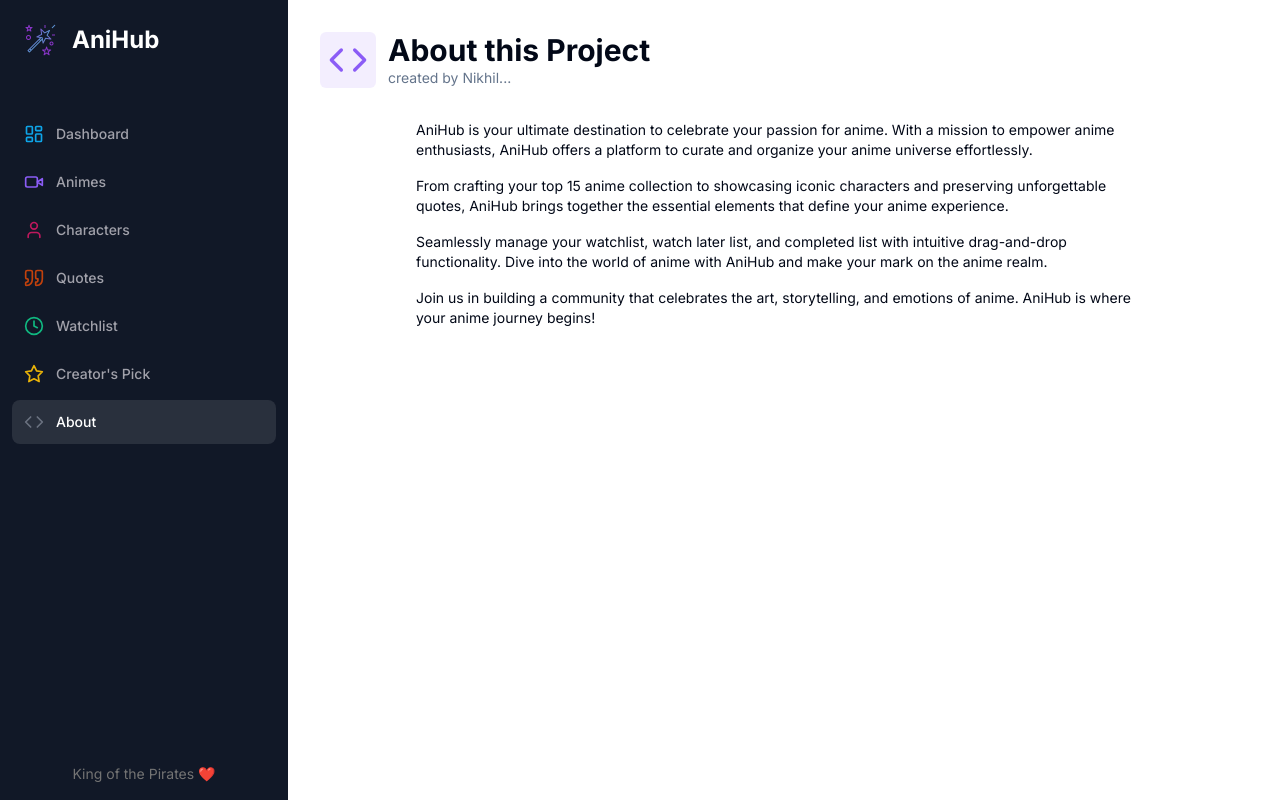
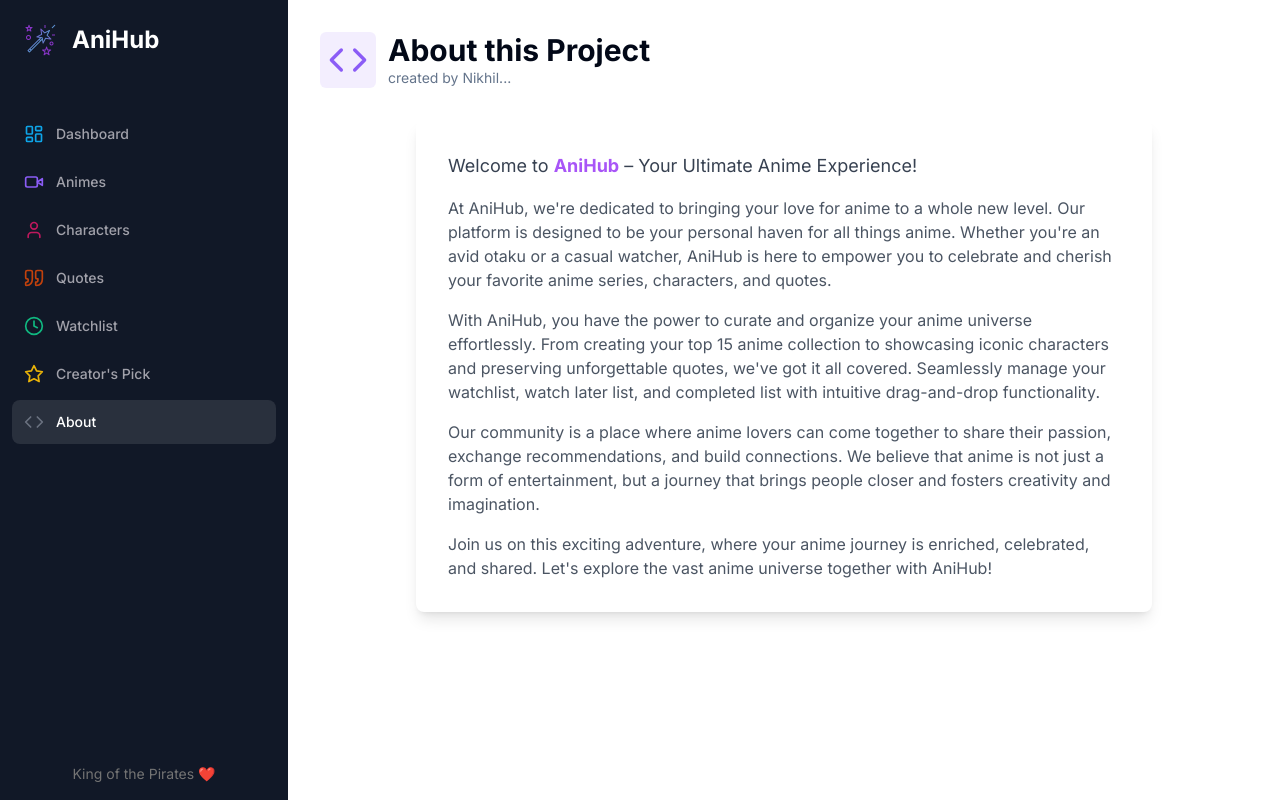
Before and after one commit to NikChhillar/AiShinobi, a Next.js app: page /about in a window 1280 px wide. Built offline with nearby package versions, Linux system fonts and the light colour scheme.

Commit message:
improved

```diff
--- a/app/(dashboard)/(routes)/about/page.tsx
+++ b/app/(dashboard)/(routes)/about/page.tsx
@@ -13,19 +13,24 @@ const page = () => {
         bgColor="bg-violet-500/10"
       />
 
-      <div className="flex-1 px-4 md:px-32">
-        <p className="text-sm mb-4">
-          AniHub is your ultimate destination to celebrate your passion for anime. With a mission to empower anime enthusiasts, AniHub offers a platform to curate and organize your anime universe effortlessly.
-        </p>
-        <p className="text-sm mb-4">
-          From crafting your top 15 anime collection to showcasing iconic characters and preserving unforgettable quotes, AniHub brings together the essential elements that define your anime experience.
-        </p>
-        <p className="text-sm mb-4">
-          Seamlessly manage your watchlist, watch later list, and completed list with intuitive drag-and-drop functionality. Dive into the world of anime with AniHub and make your mark on the anime realm.
-        </p>
-        <p className="text-sm">
-          Join us in building a community that celebrates the art, storytelling, and emotions of anime. AniHub is where your anime journey begins!
-        </p>
+      <div className="container mx-auto mt-8 px-4 md:px-16 lg:px-32">
+        <div className="rounded-lg shadow-lg bg-white p-8">
+          <p className="text-gray-700 text-lg mb-4">
+            Welcome to <span className="font-bold text-purple-500">AniHub</span> – Your Ultimate Anime Experience!
+          </p>
+          <p className="text-gray-600 mb-4">
+            At AniHub, we&apos;re dedicated to bringing your love for anime to a whole new level. Our platform is designed to be your personal haven for all things anime. Whether you&apos;re an avid otaku or a casual watcher, AniHub is here to empower you to celebrate and cherish your favorite anime series, characters, and quotes.
+          </p>
+          <p className="text-gray-600 mb-4">
+            With AniHub, you have the power to curate and organize your anime universe effortlessly. From creating your top 15 anime collection to showcasing iconic characters and preserving unforgettable quotes, we&apos;ve got it all covered. Seamlessly manage your watchlist, watch later list, and completed list with intuitive drag-and-drop functionality.
+          </p>
+          <p className="text-gray-600 mb-4">
+            Our community is a place where anime lovers can come together to share their passion, exchange recommendations, and build connections. We believe that anime is not just a form of entertainment, but a journey that brings people closer and fosters creativity and imagination.
+          </p>
+          <p className="text-gray-600">
+            Join us on this exciting adventure, where your anime journey is enriched, celebrated, and shared. Let&apos;s explore the vast anime universe together with AniHub!
+          </p>
+        </div>
       </div>
     </div>
   )
```
